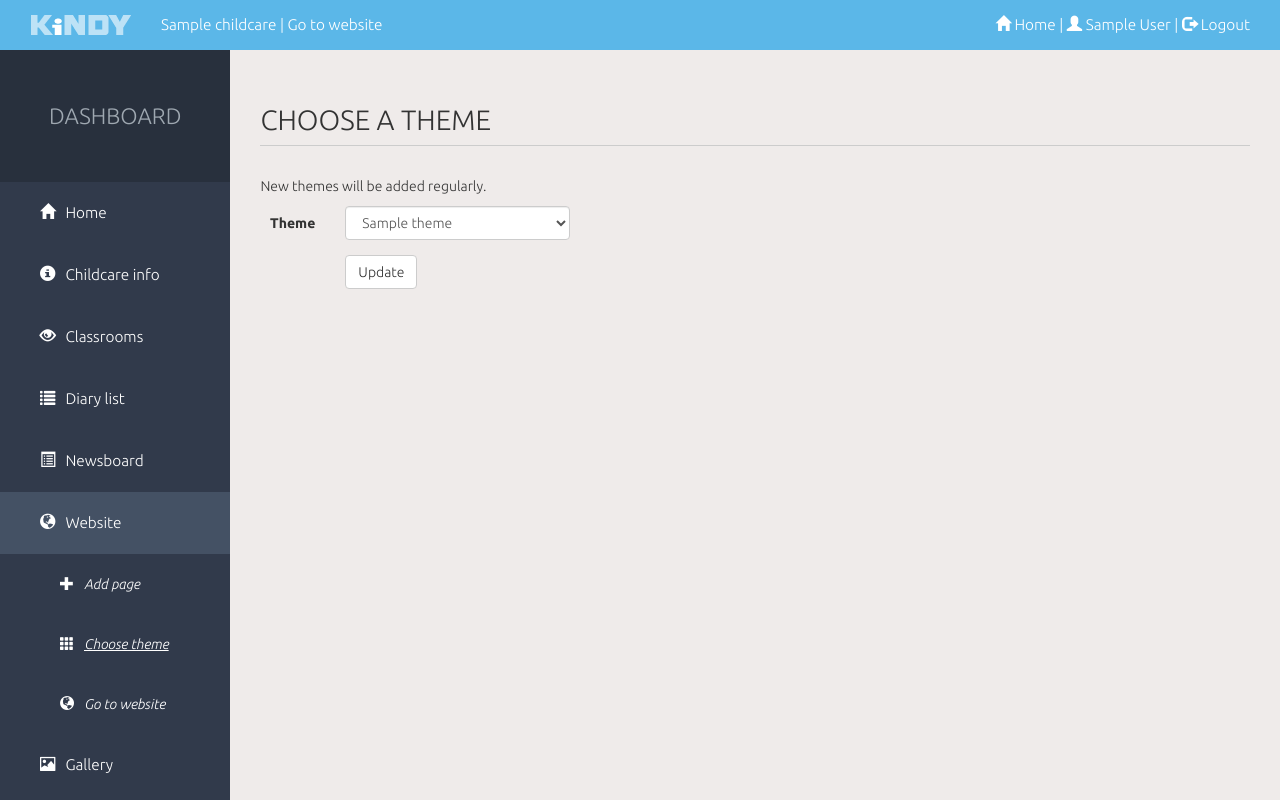
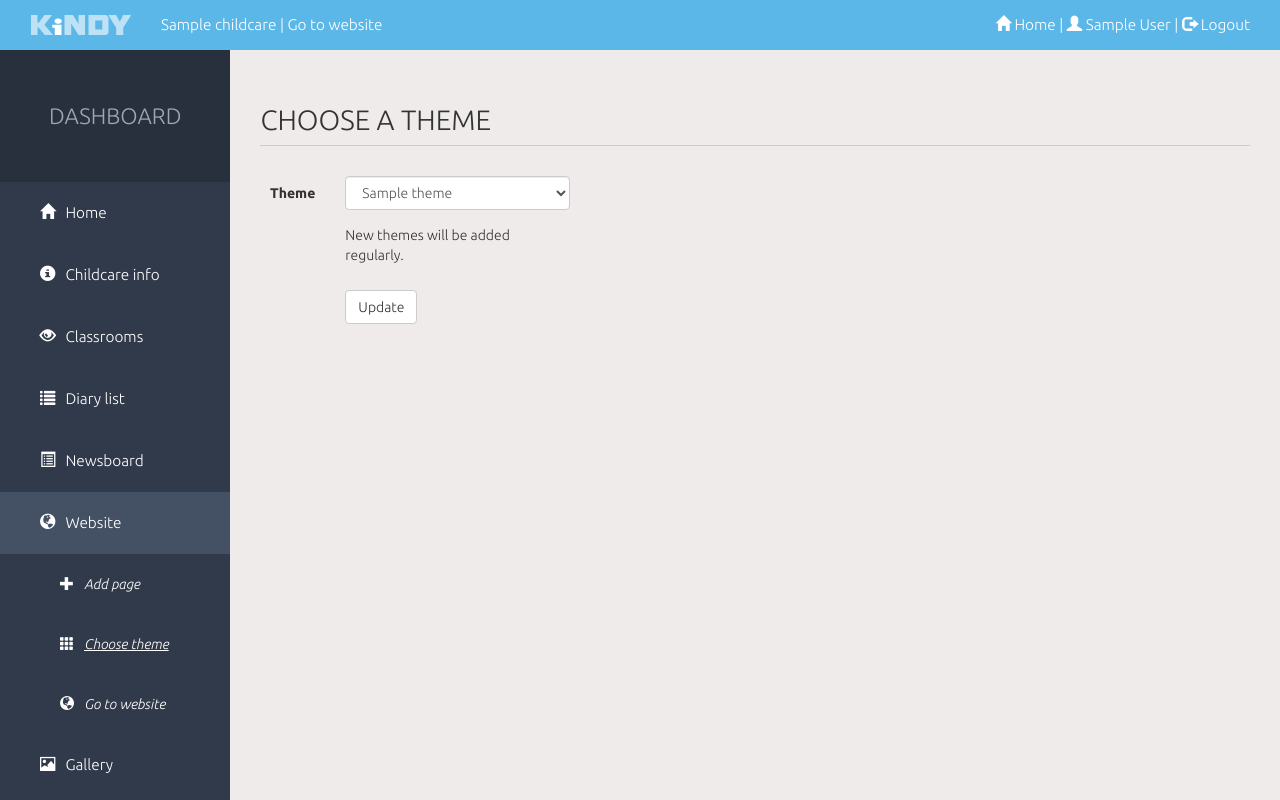
Before and after one commit to ramuta/kindy-old, a Django app: a page that uses templates/childcare/website_choose_theme.html in a window 1280 px wide. Run offline with Django 3.2, Linux system fonts and the light colour scheme; a user stored in the database is signed in; tables that the repository leaves empty hold one stand-in row (values such as "Sample post"); parts of the project's set-up code (start-up, migrations or seed data) failed here and were passed over; some libraries are stand-ins or nearby versions.

Commit message:
Choose website theme form updated, password reset form updated.

```diff
--- a/templates/childcare/website_choose_theme.html
+++ b/templates/childcare/website_choose_theme.html
@@ -6,7 +6,6 @@
 {% block content-title %}Choose a theme{% endblock %}
 
 {% block content %}
-<p>New themes will be added regularly.</p>
 <form method="post" class="form-horizontal">
 	{% csrf_token %}
 	{% for field in form %}
@@ -21,7 +20,12 @@
 	</div>
 	{% endfor %}
 	<div class="form-group">
-		<div class="col-md-2 col-md-offset-1">
+		<div class="col-md-3 col-md-offset-1">
+			<p>New themes will be added regularly.</p>
+		</div>
+	</div>
+	<div class="form-group">
+		<div class="col-md-3 col-md-offset-1">
 			<input type="submit" value="Update" class="btn btn-default">
 		</div>
 	</div>
--- a/templates/userena/password_reset_form.html
+++ b/templates/userena/password_reset_form.html
@@ -11,7 +11,7 @@
 	{% csrf_token %}
 	{% for field in form %}
 	<div class="form-group">
-		<label class="col-md-2 control-label">{{ field.label }}</label>
+		<label class="col-md-1 control-label">{{ field.label }}</label>
 		<div class="col-md-3">
 			{{ field|add_class:'form-control' }}
 		</div>
@@ -21,7 +21,7 @@
 	</div>
 	{% endfor %}
 	<div class="form-group">
-		<div class="col-md-2 col-md-offset-2">
+		<div class="col-md-2 col-md-offset-1">
 			<input type="submit" value="{% trans "Reset password" %}" class="btn btn-default">
 		</div>
 	</div>
```
